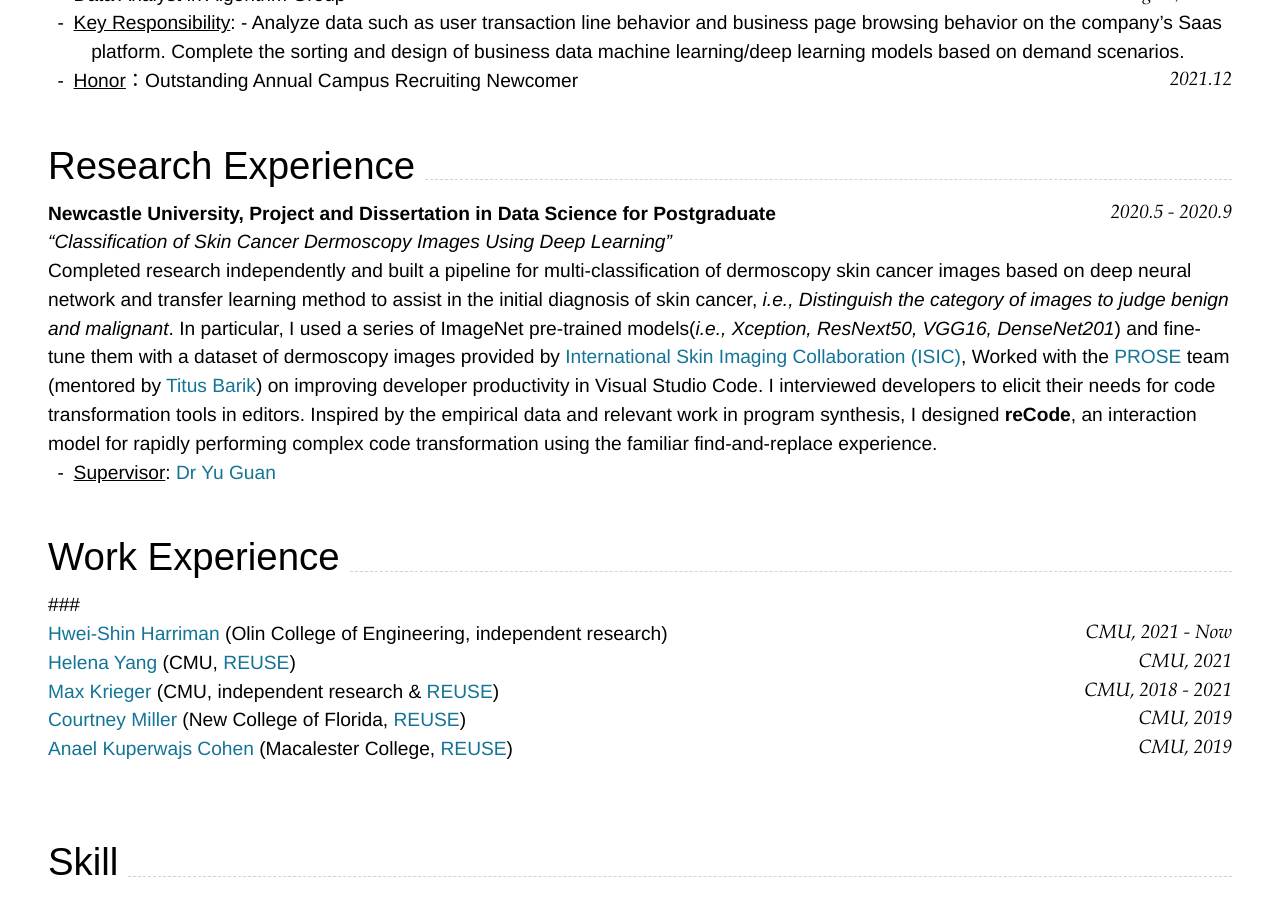
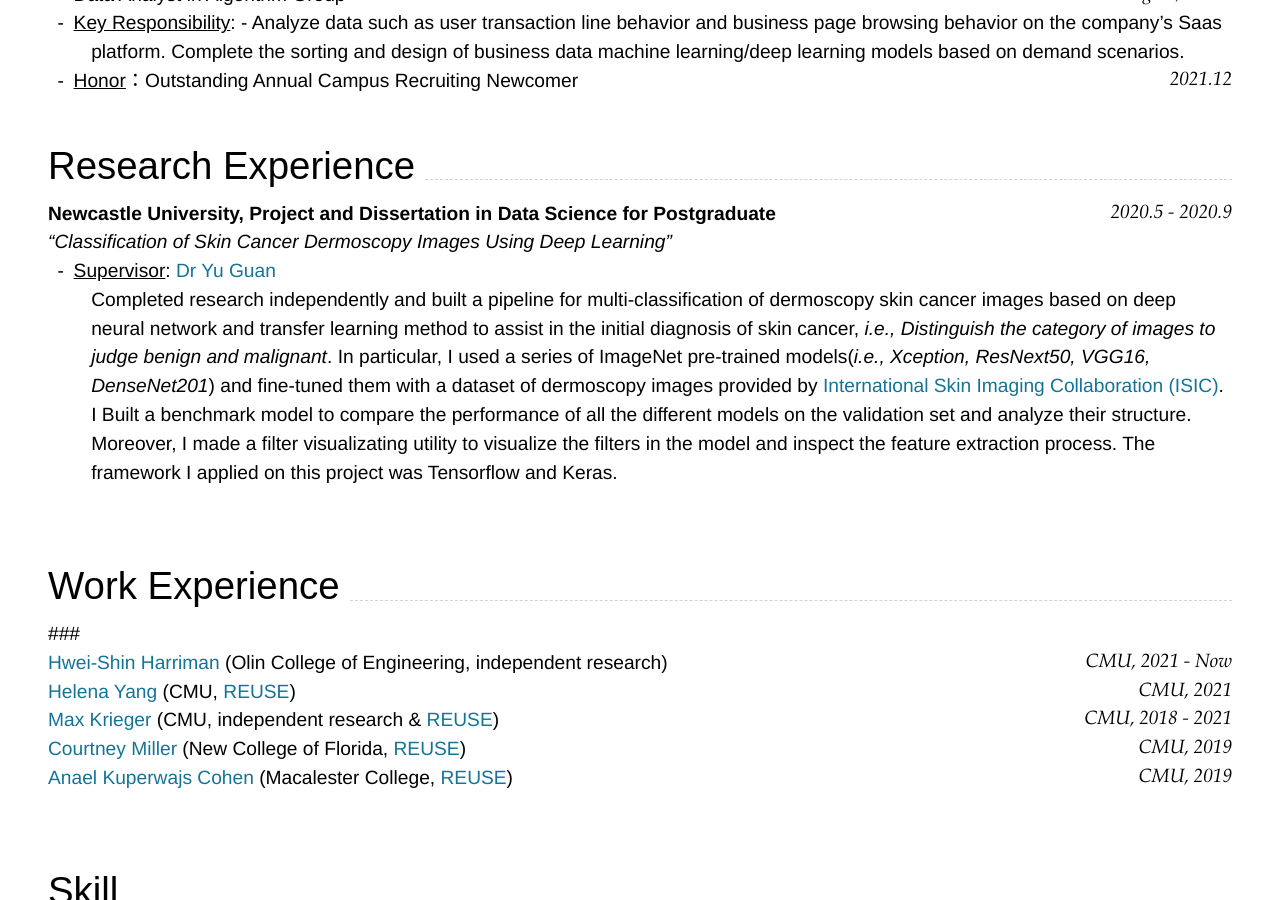
Before and after one commit to MinyeShao/CV_Markdown, a Jekyll site: the page built from index.md, in a window 1280 px wide and 900 px high, scrolled down 815 px. Built offline with Jekyll 4.4.1, drawn with Linux system fonts in a browser that asks for light colours; nearby versions of some CDN libraries.

Commit message:
Update index.md

```diff
--- a/index.md
+++ b/index.md
@@ -59,10 +59,10 @@ Shanghai, China
 
 ### **Newcastle University, Project and Dissertation in Data Science for Postgraduate** `2020.5 - 2020.9`
 _"Classification of Skin Cancer Dermoscopy Images Using Deep Learning"_
+- <u>Supervisor</u>: [Dr Yu Guan](https://www.ncl.ac.uk/computing/staff/profile/yuguan.html)
 <br>
-Completed research independently and built a pipeline for multi-classification of dermoscopy skin cancer images based on deep neural network and transfer learning method to assist in the initial diagnosis of skin cancer, _i.e., Distinguish the category of images to judge benign and malignant_. In particular, I used a series of ImageNet pre-trained models(_i.e., Xception, ResNext50, VGG16, DenseNet201_) and fine-tune them with a dataset of dermoscopy images provided by [International Skin Imaging Collaboration (ISIC)](https://www.isic-archive.com/#!/topWithHeader/wideContentTop/main),
-Worked with the [PROSE](https://www.microsoft.com/en-us/research/group/prose/) team (mentored by [Titus Barik](https://www.barik.net/)) on improving developer productivity in Visual Studio Code. I interviewed developers to elicit their needs for code transformation tools in editors. Inspired by the empirical data and relevant work in program synthesis, I designed **reCode**, an interaction model for rapidly performing complex code transformation using the familiar find-and-replace experience.
-- <u>Supervisor</u>: [Dr Yu Guan](https://www.ncl.ac.uk/computing/staff/profile/yuguan.html)
+Completed research independently and built a pipeline for multi-classification of dermoscopy skin cancer images based on deep neural network and transfer learning method to assist in the initial diagnosis of skin cancer, _i.e., Distinguish the category of images to judge benign and malignant_. In particular, I used a series of ImageNet pre-trained models(_i.e., Xception, ResNext50, VGG16, DenseNet201_) and fine-tuned them with a dataset of dermoscopy images provided by [International Skin Imaging Collaboration (ISIC)](https://www.isic-archive.com/#!/topWithHeader/wideContentTop/main). I Built a benchmark model to compare the performance of all the different models on the validation set and analyze their structure. Moreover, I made a filter visualizating utility to visualize the filters in the model and inspect the feature extraction process. The framework I applied on this project was Tensorflow and Keras.
+
 <br><br />
 
 
```
